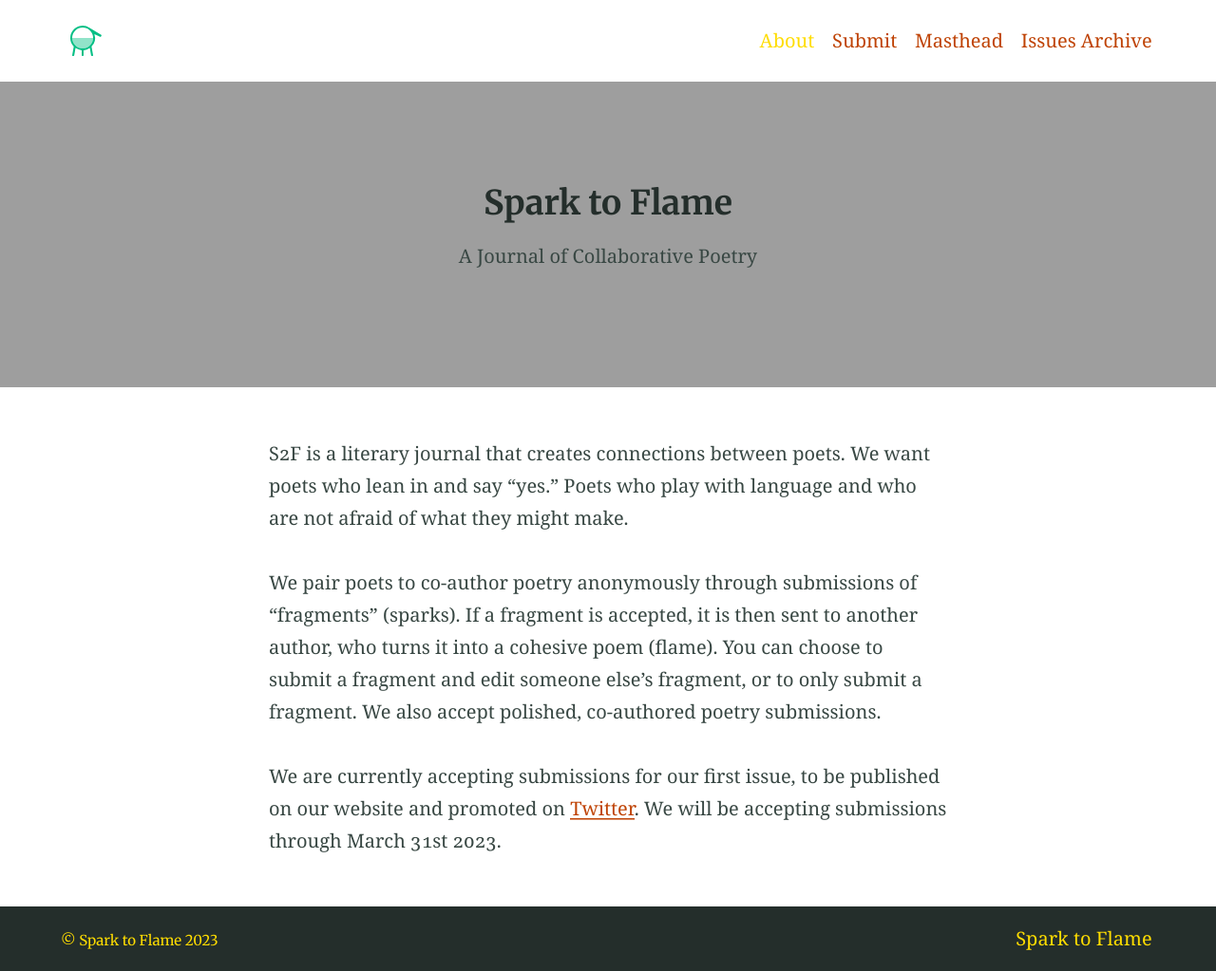
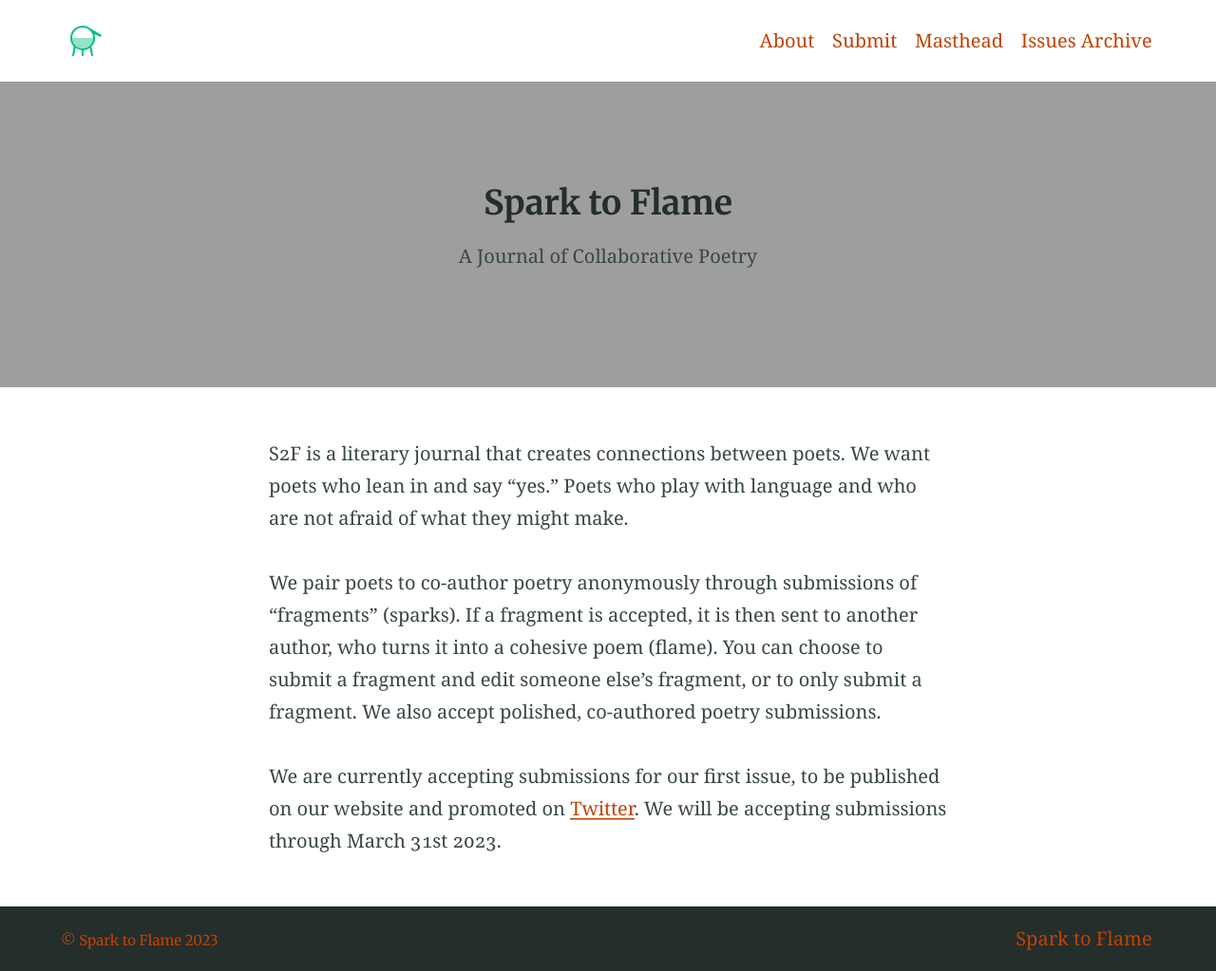
Before and after one commit to atmars77/atmars77.github.io, a Jekyll site: the page built from index.md, in a window 1280 px wide. Shown: the whole page at 95% size. Built offline with Jekyll 4.4.1, drawn with Linux system fonts in a browser that asks for light colours.

Commit message:
change banner and colors

```diff
--- a/_sass/_settings.scss
+++ b/_sass/_settings.scss
@@ -2,15 +2,15 @@
 $backgroundColour: #ffffff !default;
 $codeBackgroundColour: #fafafa !default;
 $featureBackgroundColour: #f9fafa !default;
-$accentColour: #ff9203 !default;
+$accentColour: #bf4305 !default;
 
 // Text colours
 $headingColour: #242e2b !default;
 $bodyColour: #384743 !default;
 $linkColour: #bf4305 !default;
-$hoverColour: #ff9203 !default;
-$focusColour: #fa407a !default;
-$captionColour: #ffdd00 !default;
+$hoverColour: #bf4305 !default;
+$focusColour: #fea323 !default;
+$captionColour: #bf4305 !default;
 $white: #ffffff !default;
 
 // Typography
--- a/index.md
+++ b/index.md
@@ -3,7 +3,7 @@
 feature_text: |
   ## Spark to Flame
   A Journal of Collaborative Poetry
-feature_image: https://atmars77.github.io/assets/Images/susan_painting.jpg #"https://.."
+feature_image: https://atmars77.github.io/assets/Images/jene_painting.jpg #"https://.."
 excerpt: "Spark to Flame: A Journal of Collaborative Poetry."
 ---
 S2F is a literary journal that creates connections between poets. We want poets who lean in and say “yes.” Poets who play with language and who are not afraid of what they might make.
```
